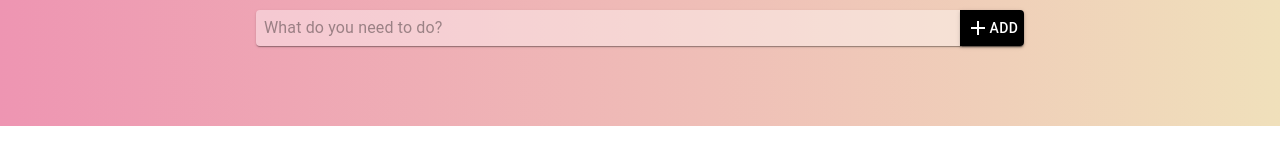
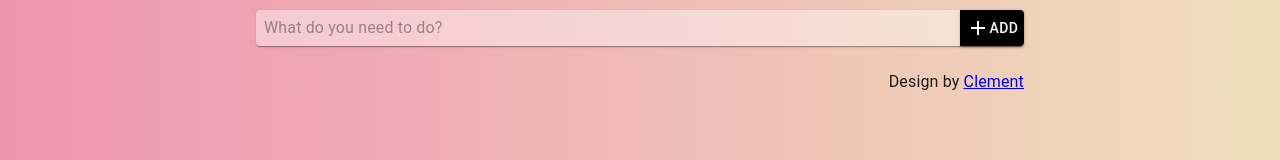
Before and after one commit to citra-rahman/todoist-web, a React (Create React App) app: page / in a window 1280 px wide. Shown: the part 681-841 px from the top of the page. Before the commit the page ends 807 px from the top, so only its background shows below. Built offline with nearby package versions, Linux system fonts and the light colour scheme; no server answers.

Commit message:
add designn by

```diff
--- a/src/App.tsx
+++ b/src/App.tsx
@@ -95,6 +95,8 @@ export default function Home() {
           >
             <Input />
           </Box>
+          <br/>
+          <Typography sx={{textAlign:'right'}}>Design by <a href="https://dribbble.com/shots/20502706-Todo-App" target="_blank" rel="noreferrer">Clement</a></Typography>
         </Box>
       </main>
     </ThemeProvider>
```
